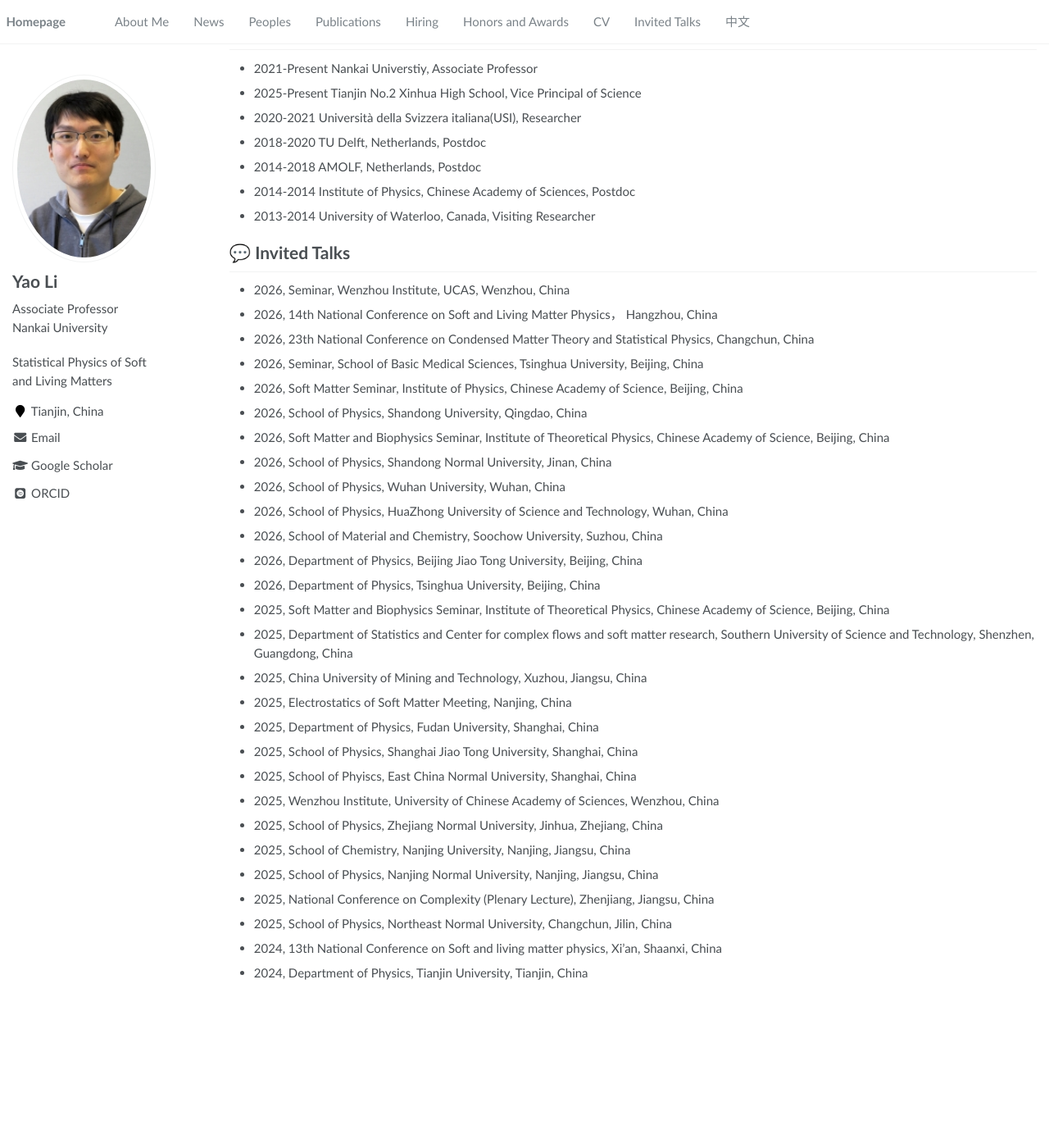
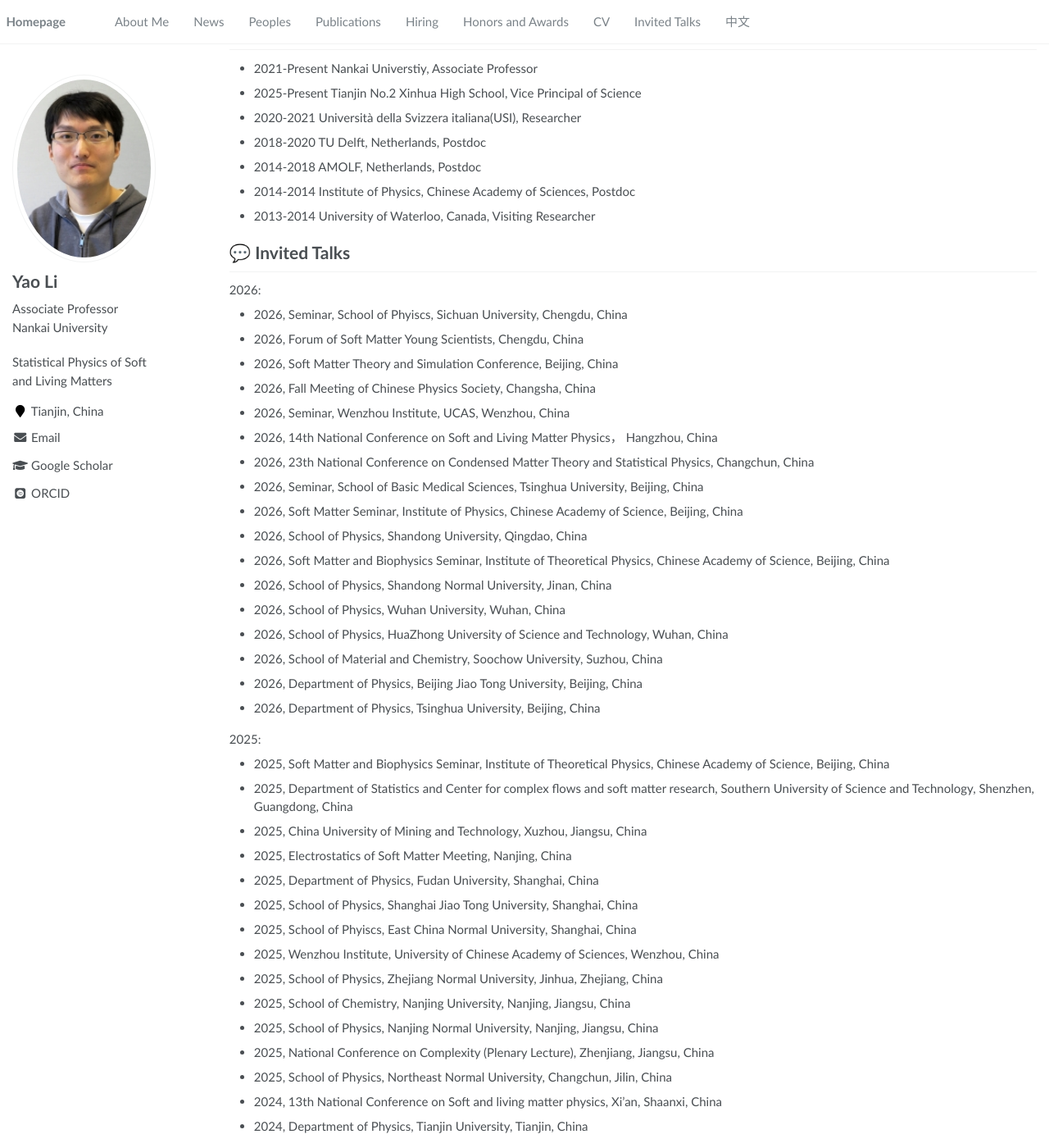
Before and after one commit to lliyao/lliyao.github.io, a Jekyll site: the page built from _pages/about.md, in a window 1280 px wide and 1400 px high, scrolled down 3975 px. Shown: the whole window at 82% size. Built offline with Jekyll 4.4.1, drawn with Linux system fonts in a browser that asks for light colours; some web fonts are replaced; before the commit the page ends 5187 px from its top, so only the background shows below that.

Commit message:
Update about.md

```diff
--- a/_pages/about.md
+++ b/_pages/about.md
@@ -158,6 +158,11 @@ Applications will be reviewed on a rolling basis until the positions are filled.
 - 2013-2014 University of Waterloo, Canada, Visiting Researcher
 
 # 💬 Invited Talks
+2026:
+- 2026, Seminar, School of Phyiscs, Sichuan University, Chengdu, China
+- 2026, Forum of Soft Matter Young Scientists, Chengdu, China
+- 2026, Soft Matter Theory and Simulation Conference, Beijing, China
+- 2026, Fall Meeting of Chinese Physics Society, Changsha, China
 - 2026, Seminar, Wenzhou Institute, UCAS, Wenzhou, China
 - 2026, 14th National Conference on Soft and Living Matter Physics， Hangzhou, China
 - 2026, 23th National Conference on Condensed Matter Theory and Statistical Physics, Changchun, China
@@ -171,6 +176,8 @@ Applications will be reviewed on a rolling basis until the positions are filled.
 - 2026, School of Material and Chemistry, Soochow University, Suzhou, China
 - 2026, Department of Physics, Beijing Jiao Tong University, Beijing, China
 - 2026, Department of Physics, Tsinghua University, Beijing, China
+
+2025:
 - 2025, Soft Matter and Biophysics Seminar, Institute of Theoretical Physics, Chinese Academy of Science, Beijing, China
 - 2025, Department of Statistics and Center for complex flows and soft matter research, Southern University of Science and Technology, Shenzhen, Guangdong, China
 - 2025, China University of Mining and Technology, Xuzhou, Jiangsu, China
```
